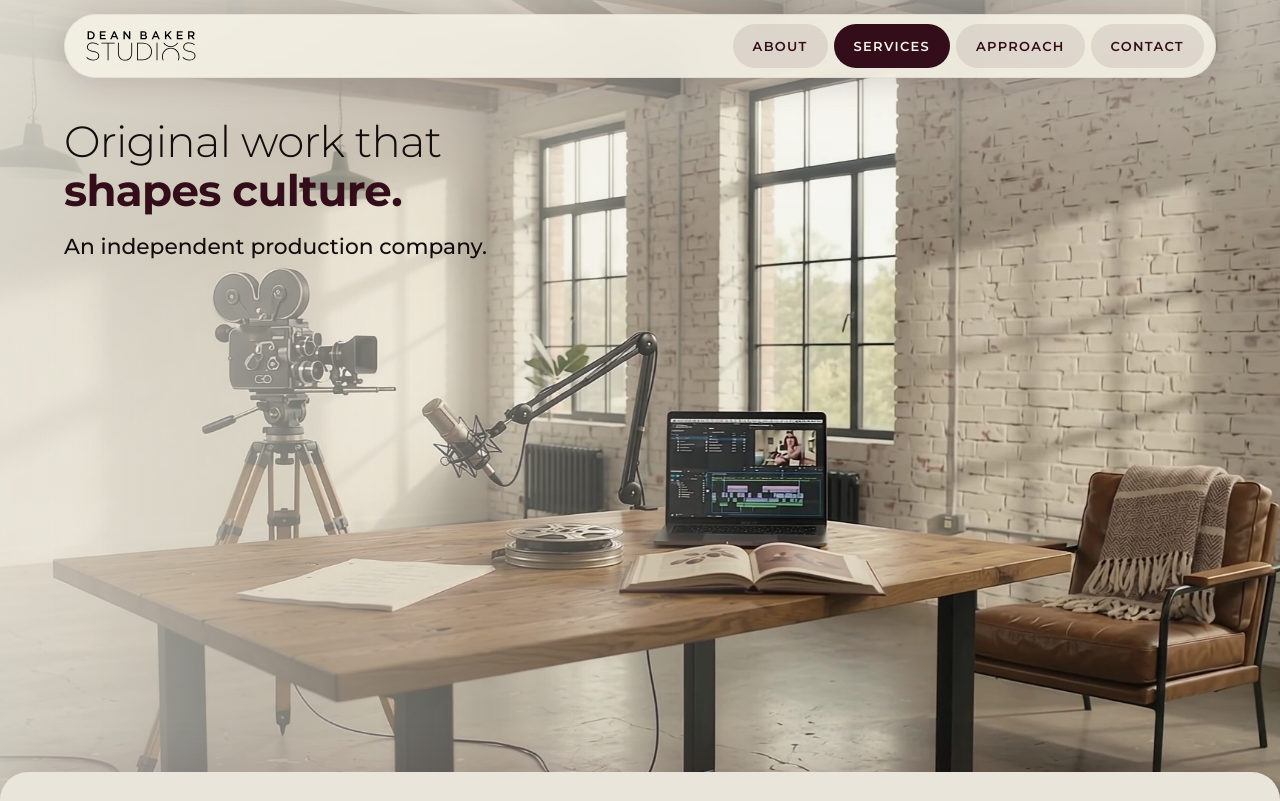
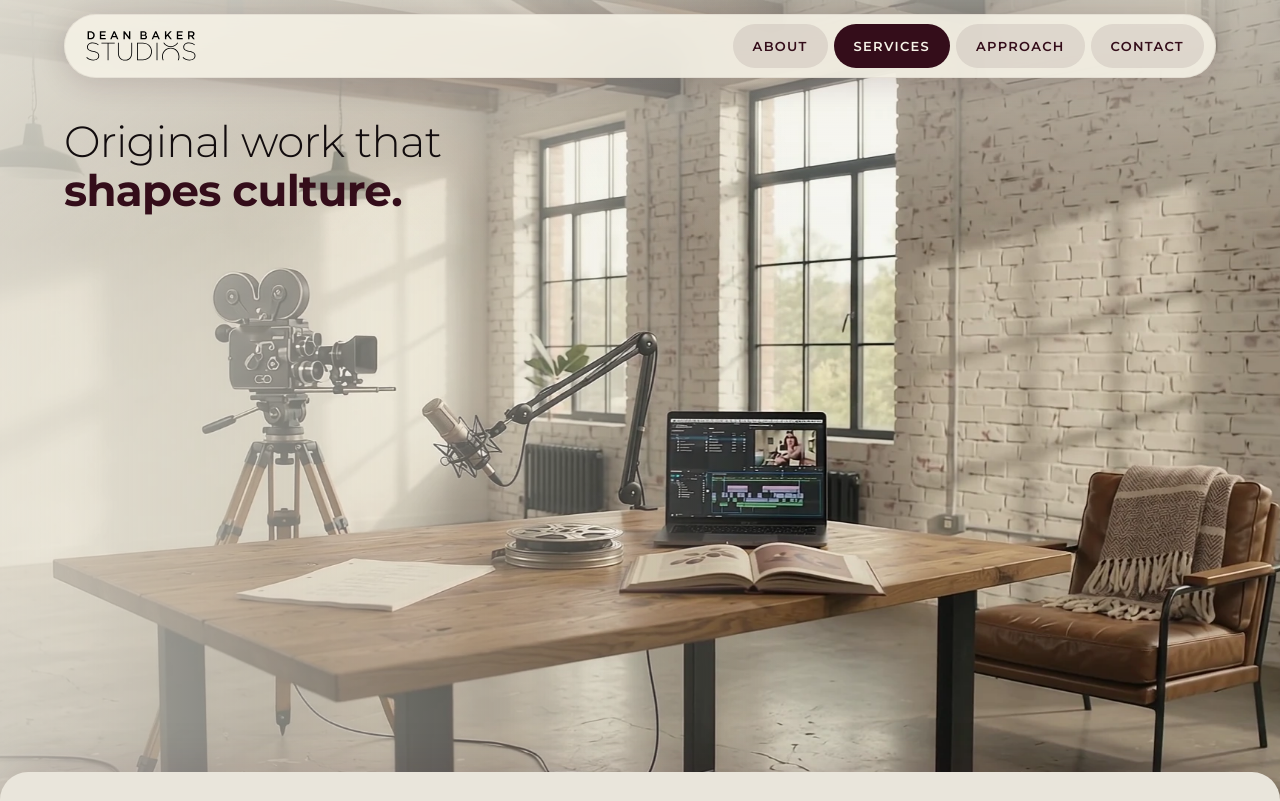
Before and after one commit to mwemmz/dean-baker-studios-site, a plain HTML site: page index.html in a window 1280 px wide. Shown: the top 801 px of the page. Drawn offline with Linux system fonts and the light colour scheme.

Commit message:
Hero: remove supporting line
Co-Authored-By: Claude Sonnet 5.5 <noreply@anthropic.com>
Claude-Session: https://claude.ai/code/session_016vjqBBxbNevdYTTNrEXTvr

```diff
--- a/index.html
+++ b/index.html
@@ -378,7 +378,6 @@ footer .follow a:hover .ico{color:var(--merlot)}
     <img src="img/hero.webp" alt="A bright loft studio with a vintage film camera, microphone, laptop and screenplay on an oak table." fetchpriority="high" width="1920" height="1080">
     <div class="hero-copy">
       <h1>Original work that <strong>shapes culture.</strong></h1>
-      <p>An independent production company.</p>
     </div>
   </section>
 
```
